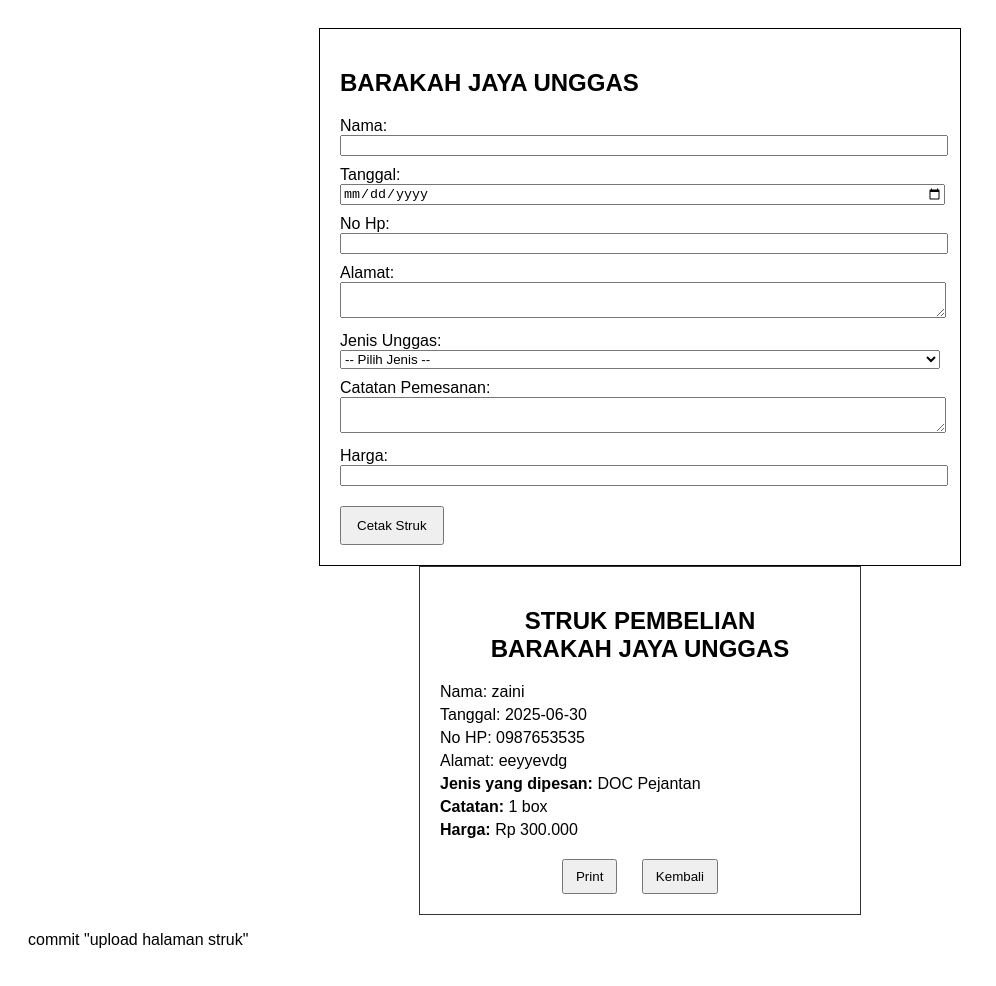
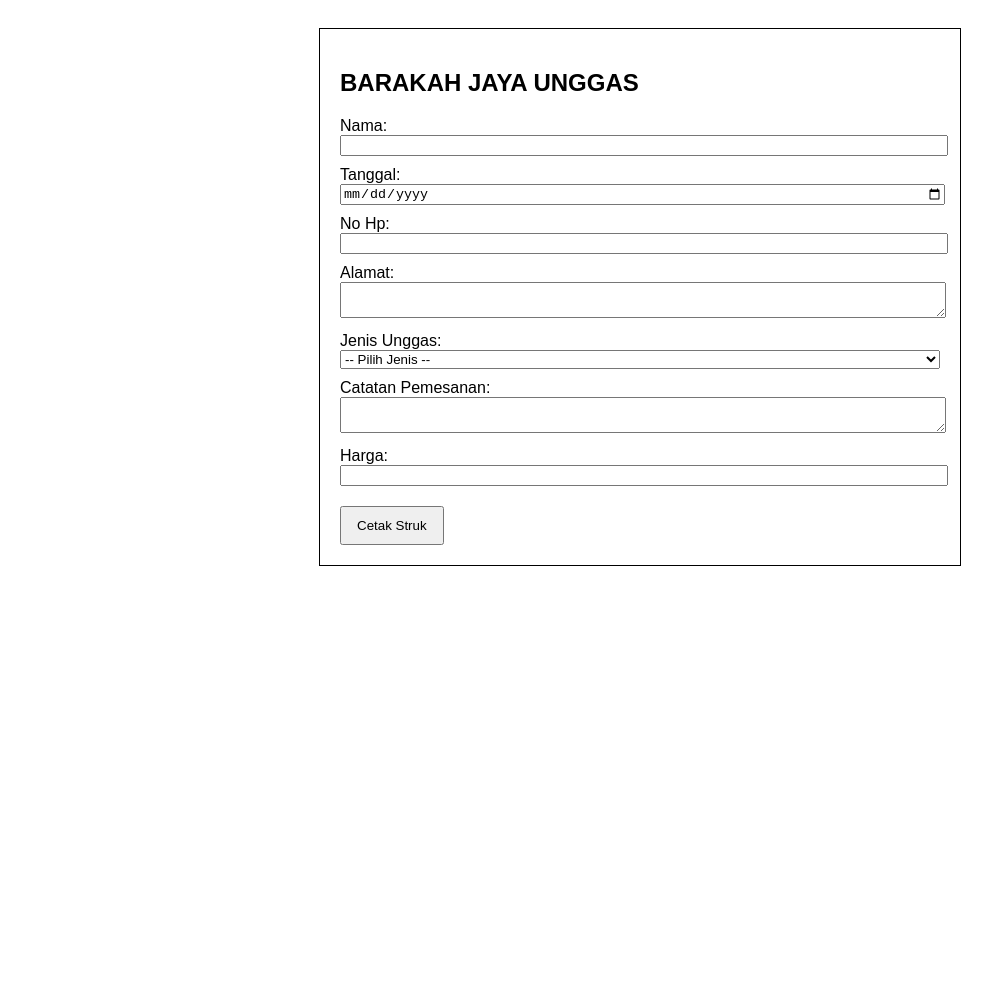
Before and after one commit to berkahjayaunggas25/barakah-jaya-struk, a plain HTML site: page index.html in a window 1280 px wide. Shown: the whole page, without its empty margins (0-996 px from the left). After the commit the page ends 800 px from the top, so only its background shows below. Drawn offline with Linux system fonts and the light colour scheme.

Commit message:
Update index.html

```diff
--- a/index.html
+++ b/index.html
@@ -154,27 +154,3 @@
   </style>
 </head>
 <body>
-
-<div class="struk">
-  <h2>STRUK PEMBELIAN<br>BARAKAH JAYA UNGGAS</h2>
-
-  <p>Nama: zaini</p>
-  <p>Tanggal: 2025-06-30</p>
-  <p>No HP: 0987653535</p>
-  <p>Alamat: eeyyevdg</p>
-
-  <p><span class="bold">Jenis yang dipesan:</span> DOC Pejantan</p>
-  <p><span class="bold">Catatan:</span> 1 box</p>
-  <p><span class="bold">Harga:</span> Rp 300.000</p>
-
-  <div class="btn-group no-print">
-    <button onclick="window.print()">Print</button>
-    <button onclick="window.history.back()">Kembali</button>
-  </div>
-</div>
-
-<!-- Ini teks yang muncul tadi -->
-<p class="no-print">commit "upload halaman struk"</p>
-
-</body>
-</html>
```
